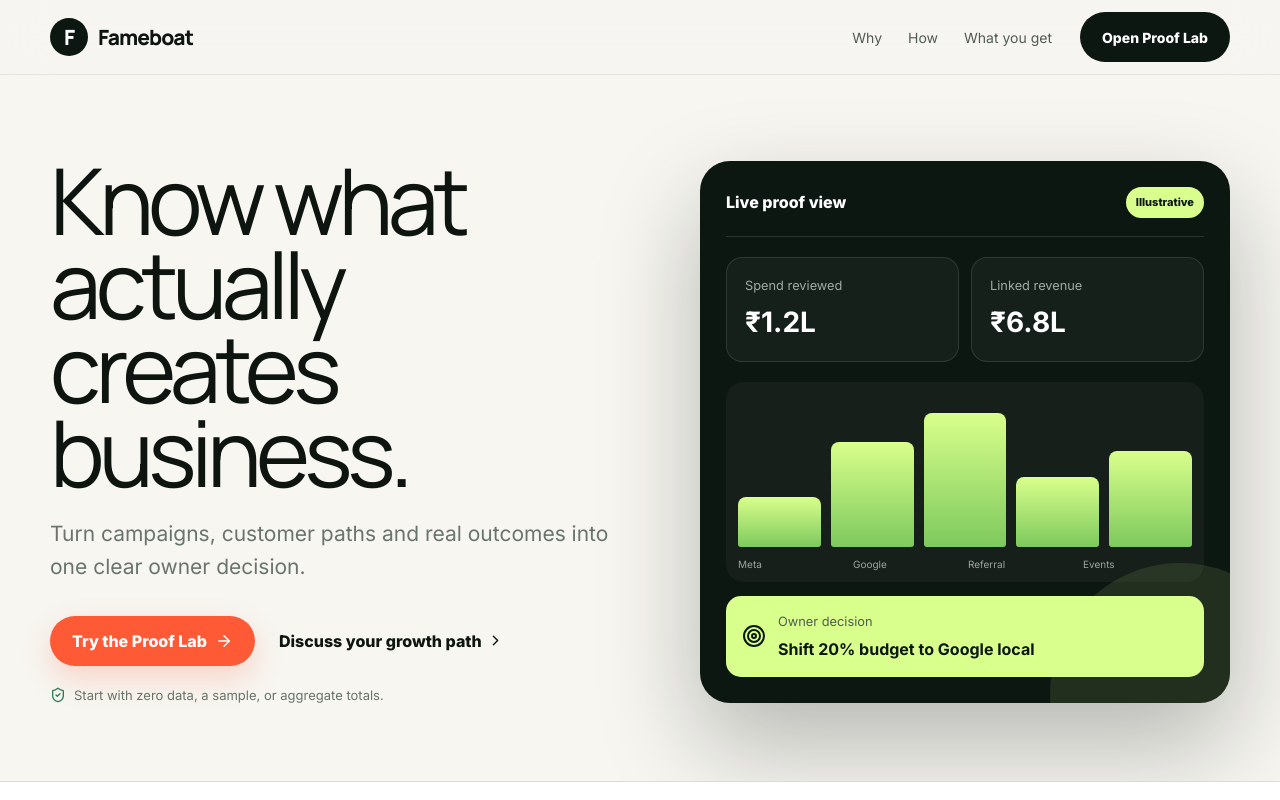
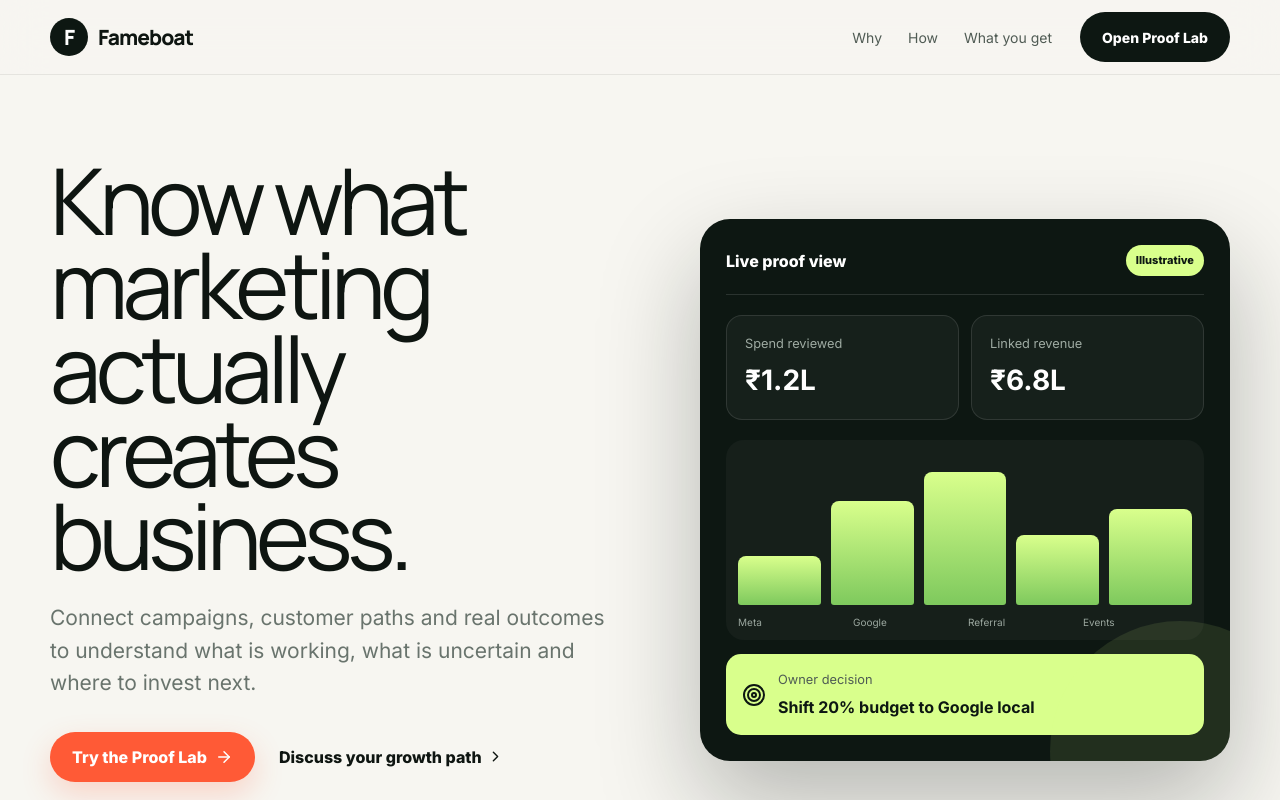
Before and after one commit to shivasricharan/fameboat, a Next.js app: page / in a window 1280 px wide. Shown: the top 800 px of the page. Built offline with nearby package versions, Linux system fonts and the light colour scheme.

Commit message:
Sharpen Fameboat marketing proof positioning

```diff
--- a/app/page.tsx
+++ b/app/page.tsx
@@ -19,7 +19,7 @@ export default function Page(){
  return <div className="fb-site">
   <header className="fb-header"><div className="fb-shell fb-nav"><a className="fb-brand" href="#top"><span>F</span>Fameboat</a><nav className="fb-desktop"><a href="#problem">Why</a><a href="#how">How</a><a href="#proof">What you get</a></nav><a className="fb-btn fb-btn-dark fb-desktop" href="/proof-lab">Open Proof Lab</a><button className="fb-menu" onClick={()=>setOpen(!open)} aria-label="Toggle navigation">{open?<X/>:<Menu/>}</button></div>{open&&<div className="fb-mobile"><a href="#problem" onClick={()=>setOpen(false)}>Why</a><a href="#how" onClick={()=>setOpen(false)}>How</a><a href="#proof" onClick={()=>setOpen(false)}>What you get</a><a className="fb-btn fb-btn-dark" href="/proof-lab">Open Proof Lab</a></div>}</header>
   <main id="top">
-   <section className="fb-hero"><div className="fb-shell fb-hero-grid"><div><h1>Know what actually creates business.</h1><p className="fb-lead">Turn campaigns, customer paths and real outcomes into one clear owner decision.</p><div className="fb-actions"><a className="fb-btn fb-btn-primary" href="/proof-lab">Try the Proof Lab <ArrowRight size={18}/></a><a className="fb-text-link" href="#review">Discuss your growth path <ChevronRight size={17}/></a></div><p className="fb-trustline"><ShieldCheck size={16}/> Start with zero data, a sample, or aggregate totals.</p></div><ProofCockpit/></div></section>
+   <section className="fb-hero"><div className="fb-shell fb-hero-grid"><div><h1>Know what marketing actually creates business.</h1><p className="fb-lead">Connect campaigns, customer paths and real outcomes to understand what is working, what is uncertain and where to invest next.</p><div className="fb-actions"><a className="fb-btn fb-btn-primary" href="/proof-lab">Try the Proof Lab <ArrowRight size={18}/></a><a className="fb-text-link" href="#review">Discuss your growth path <ChevronRight size={17}/></a></div><p className="fb-trustline"><ShieldCheck size={16}/> Start with zero data, a sample, or aggregate totals.</p></div><ProofCockpit/></div></section>
    <section className="fb-signal"><div className="fb-shell"><p>From activity to evidence</p><div>{channels.map(x=><span key={x}>{x}</span>)}</div><ArrowRight/></div></section>
    <section id="problem" className="fb-section fb-problem"><div className="fb-shell"><div className="fb-section-head compact"><h2>Marketing shows activity.<br/>Fameboat shows proof.</h2><p>Three gaps block confident decisions.</p></div><div className="fb-gap-cards">{gaps.map((g,i)=><article key={g.title}><span>0{i+1}</span>{g.icon}<h3>{g.title}</h3><p>{g.text}</p></article>)}</div></div></section>
    <section id="how" className="fb-section fb-dark"><div className="fb-shell"><div className="fb-section-head compact fb-light"><h2>One journey. Four moves.</h2><p>Review → design → measure → decide.</p></div><div className="fb-steps"><Step n="01" icon={<Eye/>} title="Review" text="See the real customer path."/><Step n="02" icon={<MousePointerClick/>} title="Design" text="Define one measurable action."/><Step n="03" icon={<Gauge/>} title="Measure" text="Connect activity to outcomes."/><Step n="04" icon={<TrendingUp/>} title="Decide" text="Scale, stop or test next."/></div></div></section>
```
